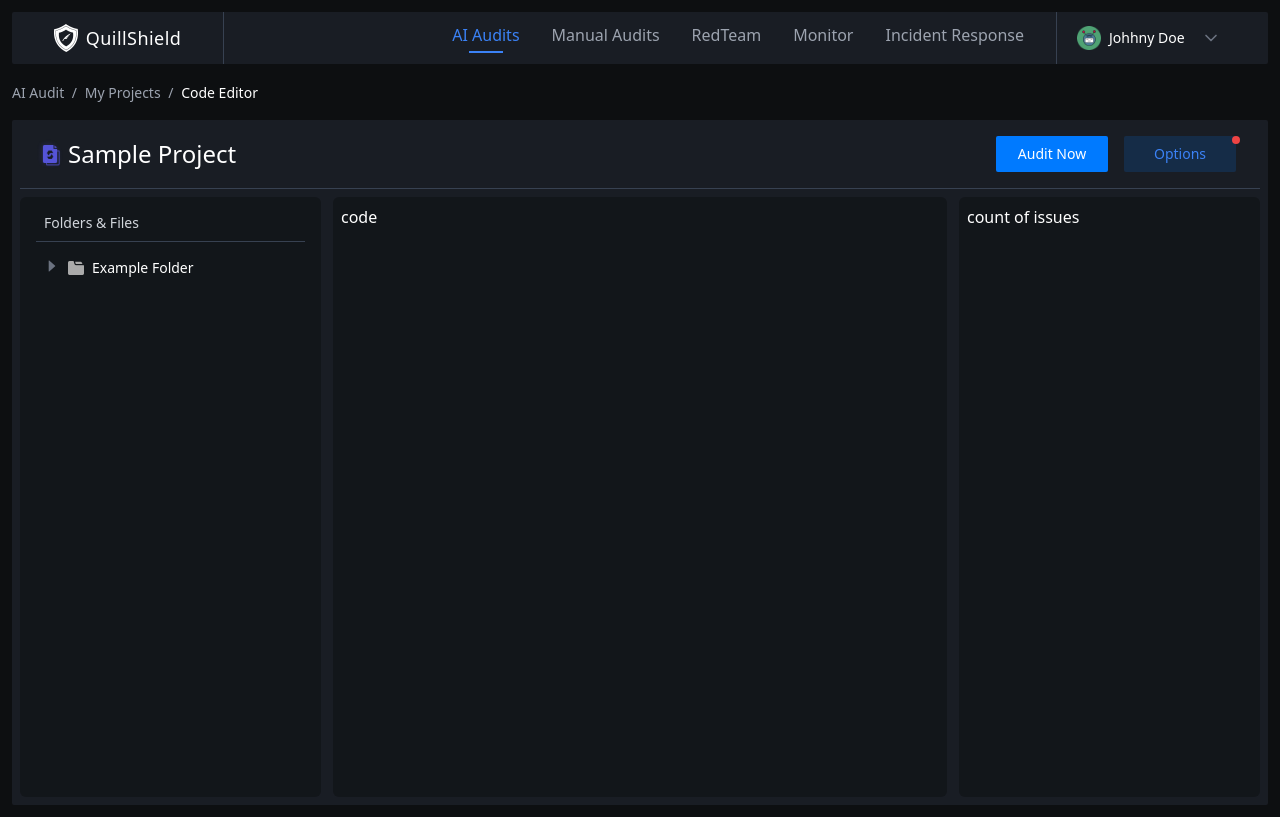
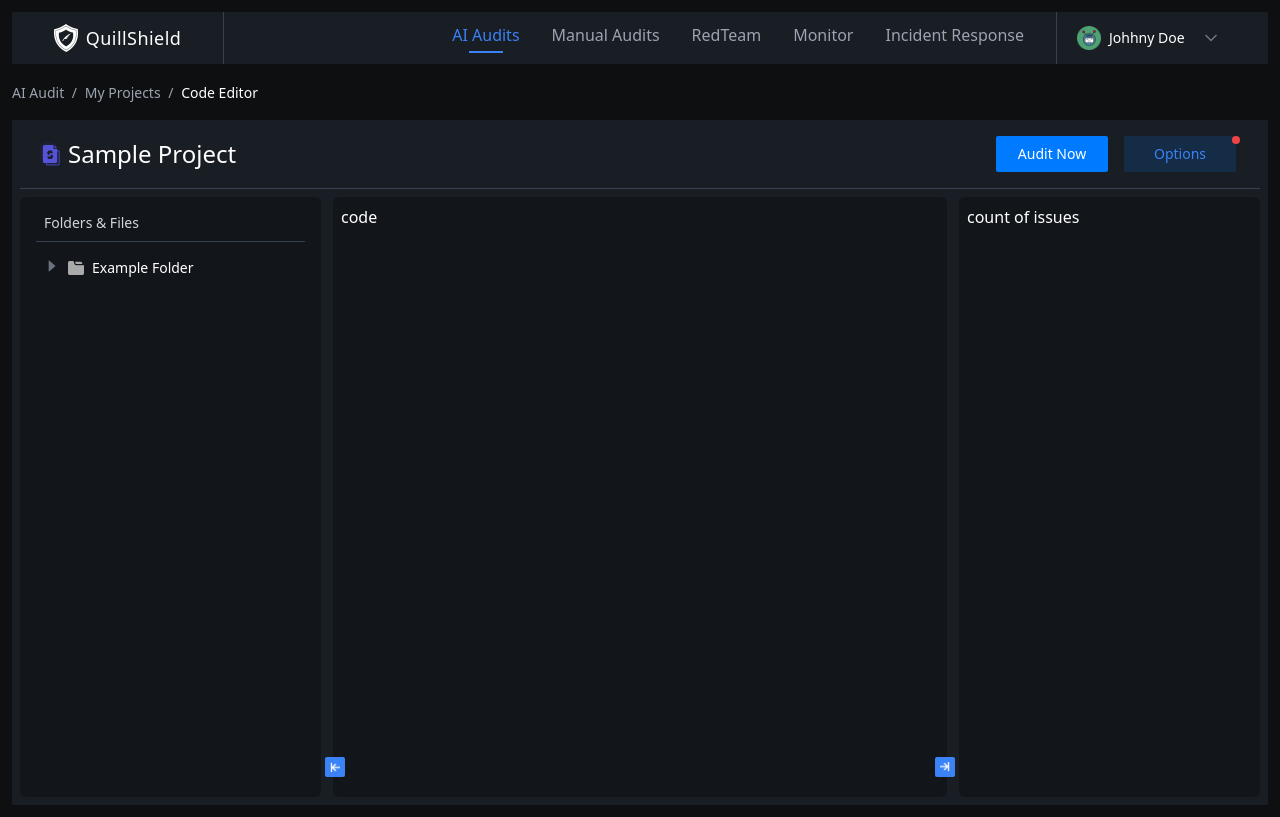
Before and after one commit to kou25/QuillAudits, a Next.js app: page / in a window 1280 px wide. Built offline with nearby package versions, Linux system fonts and the light colour scheme.

Commit message:
added expand and collapse

```diff
--- a/app/(ide)/IdeContainer.tsx
+++ b/app/(ide)/IdeContainer.tsx
@@ -1,12 +1,41 @@
+"use client";
+import CodeEditor from "@/components/CodeEditor";
 import Folders from "@/components/Folders";
-import React from "react";
+import React, { useState } from "react";
 
 export const IdeContainer = () => {
+  const [leftExapnded, setLeftExpanded] = useState<boolean>(true);
+  const [rightExapnded, setRightExpanded] = useState<boolean>(true);
+
+  const toggleLeft = () => {
+    setLeftExpanded(!leftExapnded);
+  };
+
+  const toggleRight = () => {
+    setRightExpanded(!rightExapnded);
+  };
   return (
-    <div className={`grid grid-cols-4 gap-3 text-white`}>
-      <Folders />
-      <div className=" p-2 h-full col-span-2 bg-quill-400 rounded-md">code</div>
-      <div className="p-2 h-full bg-quill-400 rounded-md">count of issues</div>
+    <div
+      className={`grid ${
+        leftExapnded && rightExapnded
+          ? "grid-cols-4"
+          : leftExapnded || rightExapnded
+          ? "grid-cols-3"
+          : "grid-cols-2"
+      } gap-3 text-white`}
+    >
+      {leftExapnded && <Folders />}
+      <CodeEditor
+        leftExapnded={leftExapnded}
+        rightExapnded={rightExapnded}
+        toggleLeft={toggleLeft}
+        toggleRight={toggleRight}
+      />
+      {rightExapnded && (
+        <div className="p-2 h-full bg-quill-400 rounded-md">
+          count of issues
+        </div>
+      )}
     </div>
   );
 };
--- /dev/null
+++ b/components/CodeEditor.tsx
@@ -0,0 +1,57 @@
+import React from "react";
+import Image from "next/image";
+import Collapse from "../public/collapse.png";
+
+const CodeEditor = ({
+  leftExapnded,
+  rightExapnded,
+  toggleLeft,
+  toggleRight
+}: {
+  leftExapnded: boolean;
+  rightExapnded: boolean;
+  toggleLeft: () => void;
+  toggleRight: () => void;
+}) => {
+  return (
+    <div className="relative p-2 min-h-[75vh] 2xl:min-h-[80vh] h-full col-span-2 bg-quill-400 rounded-md">
+      code
+      <div
+        className={`bg-blue-500  h-5 w-5 absolute -left-2 bottom-5 rounded-sm`}
+        onClick={toggleLeft}
+      >
+        <div
+          className={`flex justify-center items-center w-full h-full ${
+            leftExapnded ? "" : "rotate-180"
+          } cursor-pointer`}
+        >
+          <Image
+            src={Collapse}
+            alt="collapse/expand"
+            width={"10"}
+            height={"10"}
+          />
+        </div>
+      </div>
+      <div
+        className={`bg-blue-500  h-5 w-5 absolute -right-2 bottom-5 rounded-sm`}
+        onClick={toggleRight}
+      >
+        <div
+          className={`flex justify-center items-center w-full h-full ${
+            !rightExapnded ? "" : "rotate-180"
+          } cursor-pointer`}
+        >
+          <Image
+            src={Collapse}
+            alt="collapse/expand"
+            width={"10"}
+            height={"10"}
+          />
+        </div>
+      </div>
+    </div>
+  );
+};
+
+export default CodeEditor;
```
Also changed, not shown: public/collapse.png (added).
